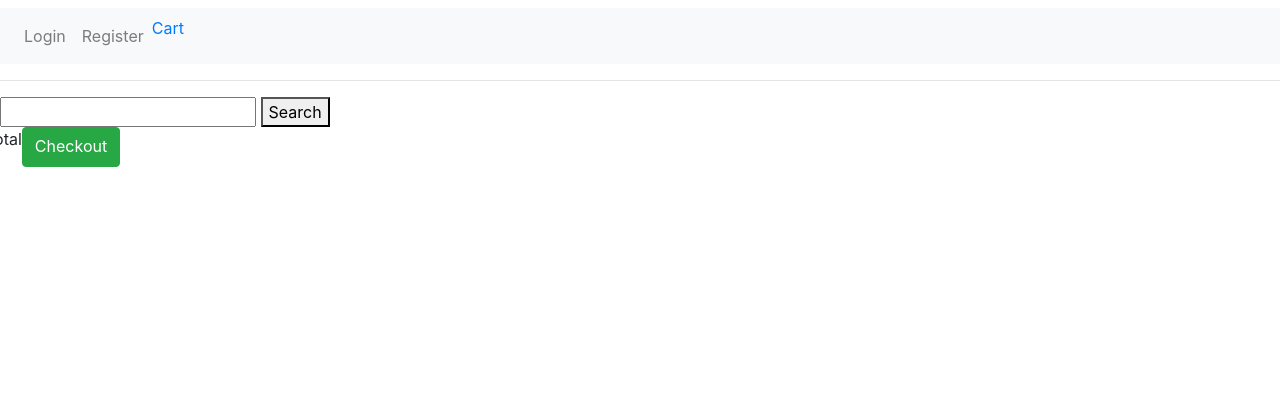
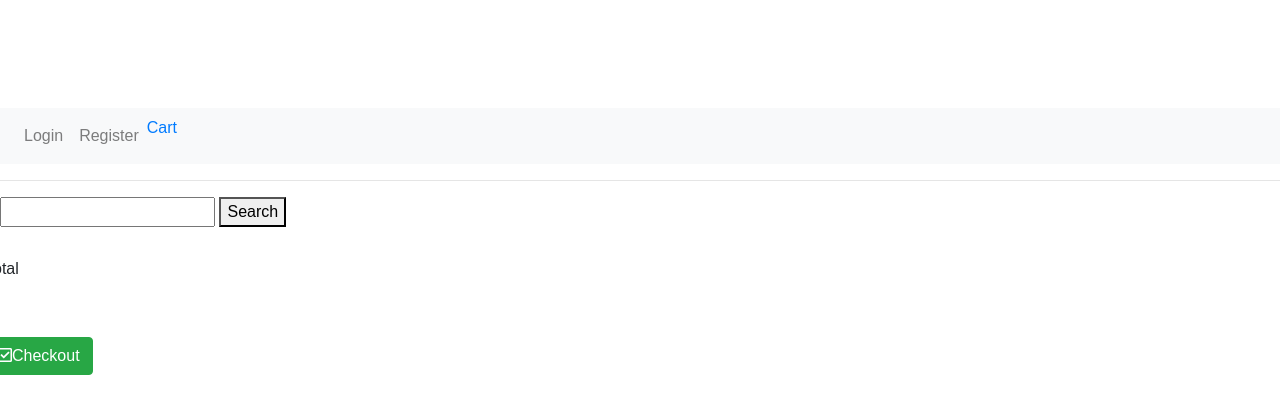
Before and after one commit to LibbyH52/ecommerce-mini-project, a Django app: page /cart/ in a window 1280 px wide. Shown: the top 414 px of the page. Run offline with Django 3.2, Linux system fonts and the light colour scheme; some libraries are stand-ins or nearby versions.

Commit message:
amended contexts.py, urls.py and cart.html in cart app. Styled html templates

```diff
--- a/cart/context.py
+++ b/cart/contexts.py
@@ -11,10 +11,11 @@
     cart_items = []
     total = 0
     product_count = 0
+
     for id, quantity in cart.items():
         product = get_object_or_404(Product, pk=id)
         total += quantity * product.price
         product_count  += quantity
         cart_items.append({'id':id, 'quantity':quantity, 'product':product})
 
-    return {'cart.items':cart.items, 'total':total, 'product_count':product_count}
+    return {'cart_items':cart_items, 'total':total, 'product_count':product_count}
--- a/cart/templates/cart.html
+++ b/cart/templates/cart.html
@@ -12,14 +12,16 @@
                     <p class="product-description">{{item.product.description}}</p>
                     <p>{{item.product.price}}</p>
                     <p>
-                        <form class="form-inline" method="POST" action="{% url 'adjust_cart' product.id %}}">
+                        <form class="form-inline" method="POST" action="{% url 'adjust_cart' item.id %}}">
                             {% csrf_token %}
                             <div class="form-group">
                                 <label for="exampleInputAmount" class="sr-only">New Qty</label>
                                 <div class="input-group">
                                     <div class="input-group-addon">Qty</div>
                                     <input name="quantity" type="number" min="0" max="999" class="form-control">
-                                    <div class="input-group-addon">{{item.quantity}}</div>
+                                    <div class="input-group-prepend">
+                                        <div class="input-group-text">{{item.quantity}}</div>
+                                    </div>
                                 </div>
                                 <span class="input-group-btn">
                                 <button class="btn btn-primary" type="submit"><span class="glyphicon glyphicon-edit" aria-hidden="true">Amend</span> </button>
@@ -33,9 +35,9 @@
     </div>
     <div class="row">
         <p>Total</p>
-        <p><span class="glyphicon glyphicon-euro" aria-hidden="true"></span>
+        <p><i class="fas fa-euro-sign"></i>
             {{total}}
         </p>
-        <a href="/" class="btn btn-success" role="button"><span class="glyphicon glyphicon-ok-sign" aria-hidden="true"></span>Checkout</a>
+        <a href="/" class="btn btn-success" role="button"><i class="far fa-check-square"></i>Checkout</a>
     </div>
 {% endblock %}
--- a/static/css/styles.css
+++ b/static/css/styles.css
@@ -1,3 +1,74 @@
-form{
-    width: 50%;
+body {
+    font-family: Arial;
+    padding-top: 100px;
 }
+
+footer {
+    margin-top: 40px;
+    padding-top: 20px;
+    padding-bottom: 20px;
+    border-top: 1px solid #ededed;
+    color: #A9A9A9;
+}
+
+p{
+    display: block;
+}
+
+.icon-bar {
+    background-color: #fff;
+}
+
+.accountform {
+    padding-top: 20px;
+}
+
+.badge{
+    padding-left: 9px;
+    padding-right: 9px;
+    -webkit-border-radius: 9px;
+    -moz-border-radius: 9px;
+    border-radius: 9px;
+}
+
+.label-warning[href],
+.badge-warning[href]{
+    background-color: #c67605;
+}
+
+.product {
+    background-size: contain;
+    background-position: center center;
+    background-repeat: no-repeat;
+    width: 150px;
+    height: 150px;
+    margin: 0 auto;
+}
+
+caption p{
+    word-wrap: break-word;
+}
+
+.row{
+    display: inherit;
+}
+
+.row.row-flex{
+    display: flex;
+    flex-wrap: wrap;
+    margin-top: 30px;
+}
+
+.panel-default{
+    border-color: transparent;
+    padding: 0 10px;
+}
+
+.panel-body{
+    height: 100%;
+    border: 1px solid #ddd;
+}
+
+.product-description{
+    min-height: 40px;
+}
```
